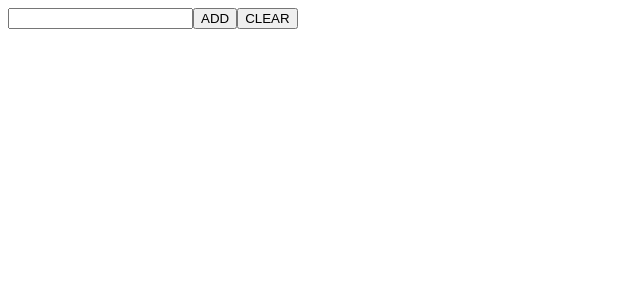
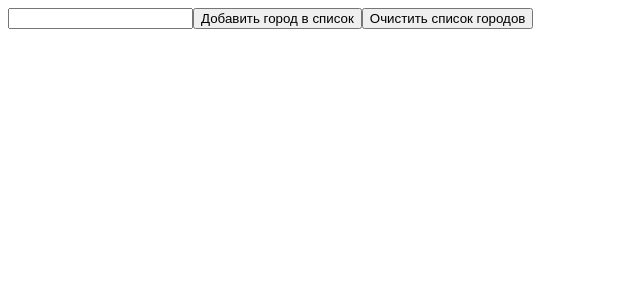
Before and after one commit to D1i/react-learning, a React app: page / in a window 1280 px wide. Shown: the top 300 px of the page, without its empty margins (0-640 px from the left). Built offline with nearby package versions, Linux system fonts and the light colour scheme.

Commit message:
Исправил часть замечаний

```diff
--- a/src/components/App.jsx
+++ b/src/components/App.jsx
@@ -1,4 +1,7 @@
 import React from 'react';
+
+import createElementContainerNoteList from "./createContainerNoteList/createContainerNoteList.jsx";
+import CreateFiledOfInputAndAddButtons from "./createButtonsAndInputs/createFieldOfInput";
 
 export default class InitInputAndButton extends React.Component {
   constructor(props) {
@@ -9,60 +12,32 @@ export default class InitInputAndButton extends React.Component {
     };
   }
 
-  handleChange = (event) => this.setState({inputText: event.target.value });
-
-  addNote = () => {
-    if (this.state.inputText === "") {
+  addNote = (value) => {
+    if (value === "") {
       return;
     }
     this.setState((state, props) => ({
-      noteList: [...state.noteList, state.inputText]
+      noteList: [...state.noteList, value]
     }));
-    this.setState((state, props) => ({
-      inputText: ""
-    }))
+    this.setState({inputText: ""})
   };
 
   clearNoteList = () => {
-    this.setState((state, props) => ({
-      noteList: []
-    }));
+    this.setState({noteList: []});
   };
 
   render() {
     const inputText = this.state.inputText;
     const noteList = this.state.noteList;
-  return (
-    <div>
-      <input
-        type="text"
-        onChange={this.handleChange}
-        value={inputText}
-      />
-      <button onClick={this.addNote}>ADD</button>
-      <button onClick={this.clearNoteList}>CLEAR</button>
-        <CreateElementContainerNoteLists noteList={noteList} />
-    </div>
-  )
-}
-}
-
-class CreateElementContainerNoteLists extends React.Component {
-  render() {
     return (
-      <ul>
-        {this.props.noteList.map((value) =>
-        createNote(value)
-        ).reverse()}
-      </ul>
+      <div>
+        <CreateFiledOfInputAndAddButtons
+          functionOfAddNote={this.addNote}
+          addNote={this.addNote}
+          clearNoteList={this.clearNoteList}
+        />
+        {createElementContainerNoteList(this.state.noteList)}
+      </div>
     )
   }
 }
-
-function createNote(textNote) {
-    return (
-      <li>
-        {textNote}
-      </li>
-    )
-}
--- /dev/null
+++ b/src/components/createButtonsAndInputs/createButtonAdd.jsx
@@ -0,0 +1,12 @@
+import React from 'react';
+
+function createButtonAdd(methodAddNote, value) {
+  function funcrionOfAddNote() {
+    methodAddNote(value)
+  }
+  return (
+    <button onClick={funcrionOfAddNote}>Добавить город в список</button>
+  )
+}
+
+export default createButtonAdd;
--- /dev/null
+++ b/src/components/createButtonsAndInputs/createButtonClear.jsx
@@ -0,0 +1,9 @@
+import React from 'react';
+
+function createButtonClear(methodClearNoteList) {
+  return (
+    <button onClick={methodClearNoteList}>Очистить список городов</button>
+  )
+}
+
+export default createButtonClear;
--- /dev/null
+++ b/src/components/createButtonsAndInputs/createFieldOfInput.jsx
@@ -0,0 +1,32 @@
+import React from 'react';
+
+import createButtonAdd from '../createButtonsAndInputs/createButtonAdd.jsx';
+import createButtonClear from '../createButtonsAndInputs/createButtonClear.jsx';
+
+class CreateFiledOfInputAndAddButtons extends React.Component {
+  constructor(props) {
+    super(props);
+    this.state = {
+      inputValue: "",
+    }
+  }
+  handleChange = (event) => {
+    this.setState({ inputValue: event.target.value });
+  };
+
+  render () {
+
+    return (
+      <div>
+        <input
+        type="text"
+        onChange={this.handleChange}
+        value={this.state.inputValue} />
+        {createButtonAdd(this.props.addNote, this.state.inputValue)}
+        {createButtonClear(this.props.clearNoteList)}
+      </div>
+    )
+  }
+}
+
+export default CreateFiledOfInputAndAddButtons;
--- /dev/null
+++ b/src/components/createContainerNoteList/createContainerNoteList.jsx
@@ -0,0 +1,14 @@
+import React from 'react';
+import createNote from './createNote.jsx';
+
+function createElementContainerNoteList(noteList) {
+  return (
+    <ul>
+      {noteList.map((value) =>
+        createNote(value)
+      ).reverse()}
+    </ul>
+  )
+}
+
+export default createElementContainerNoteList;
--- /dev/null
+++ b/src/components/createContainerNoteList/createNote.jsx
@@ -0,0 +1,12 @@
+import React from 'react';
+
+
+function createNote(textNote) {
+  return (
+    <li key={textNote + " " + Math.random()}>
+      {textNote}
+    </li>
+  )
+}
+
+export default createNote;
```
Also changed, not shown: 1 other file (tests, documents, lock files or other folders).
